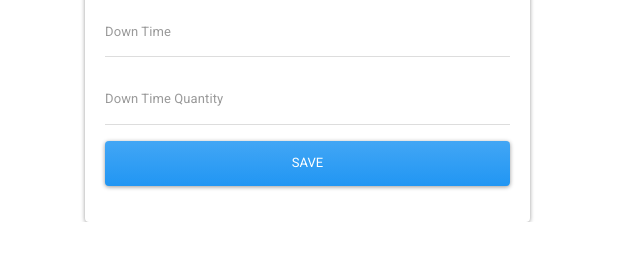
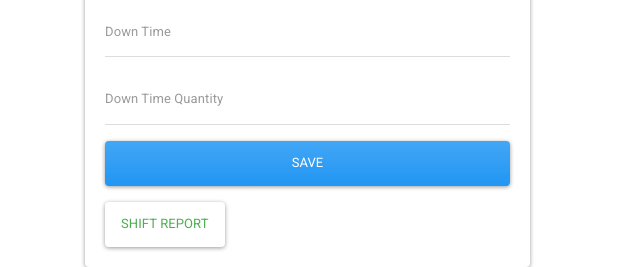
Before and after one commit to GerardoRiojas86/production_interface, a Flask app: page / in a window 1280 px wide. Shown: the part 725-992 px from the top of the page, without its empty margins (0-640 px from the left). Before the commit the page ends 947 px from the top, so only its background shows below. Run offline with Flask 2, Linux system fonts and the light colour scheme; data that the repository does not hold is empty; some libraries are stand-ins or nearby versions.

Commit message:
Add a report route

```diff
--- a/app.py
+++ b/app.py
@@ -39,6 +39,10 @@ def add_contact():
         mysql.connection.commit()
         flash('Contact Added successfully')
         return redirect(url_for('Index'))
+
+@app.route('/report', methods=['GET'])
+def get_report():
+    return 'add report'
 
 @app.route('/edit/<id>')
 def get_contact(id):
--- a/templates/index.html
+++ b/templates/index.html
@@ -59,7 +59,16 @@
                     </button>
                 </div>
 
+
             </form>
+            <form action="/report">
+                <div>
+                    <button type="submit" class="btn btn-outline-success">
+                        Shift Report
+                    </button>
+                </div>
+            </form>
+
         </div>
     </div>
     <div class="col-md-7">
```
